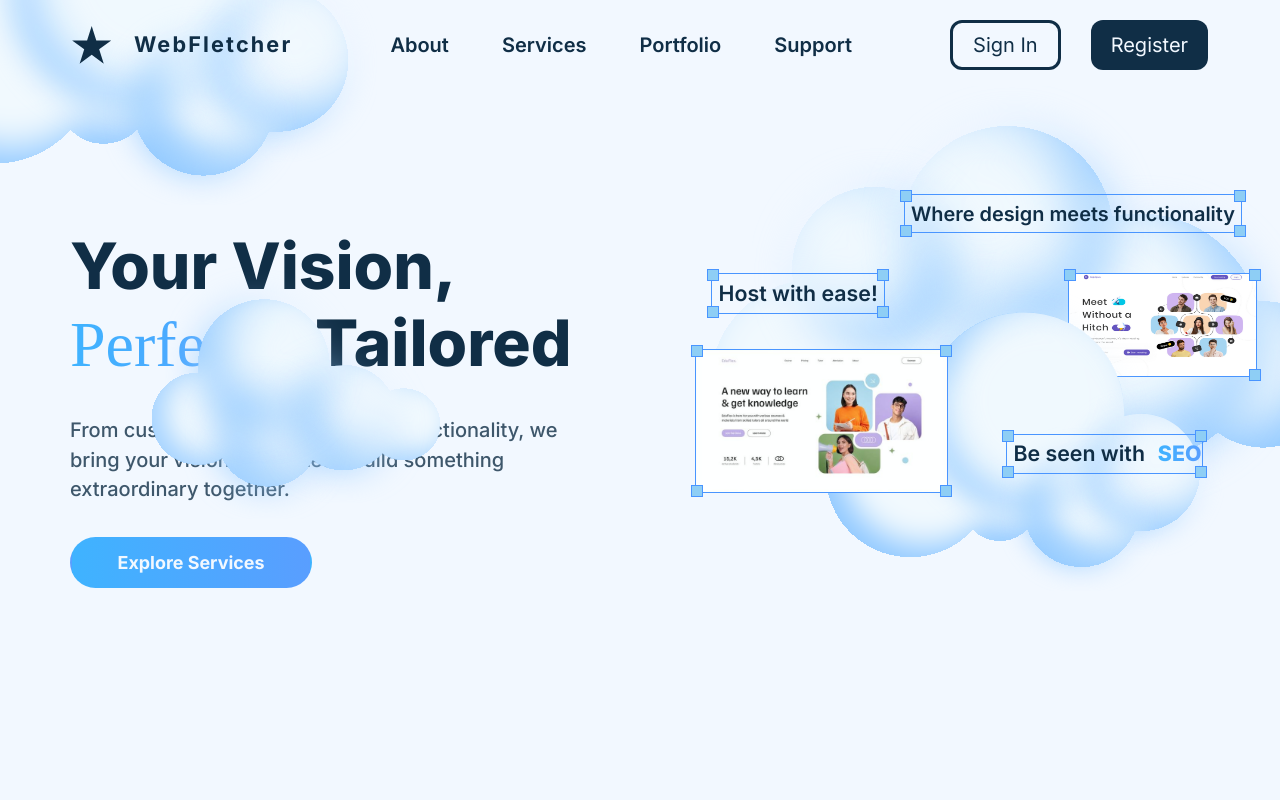
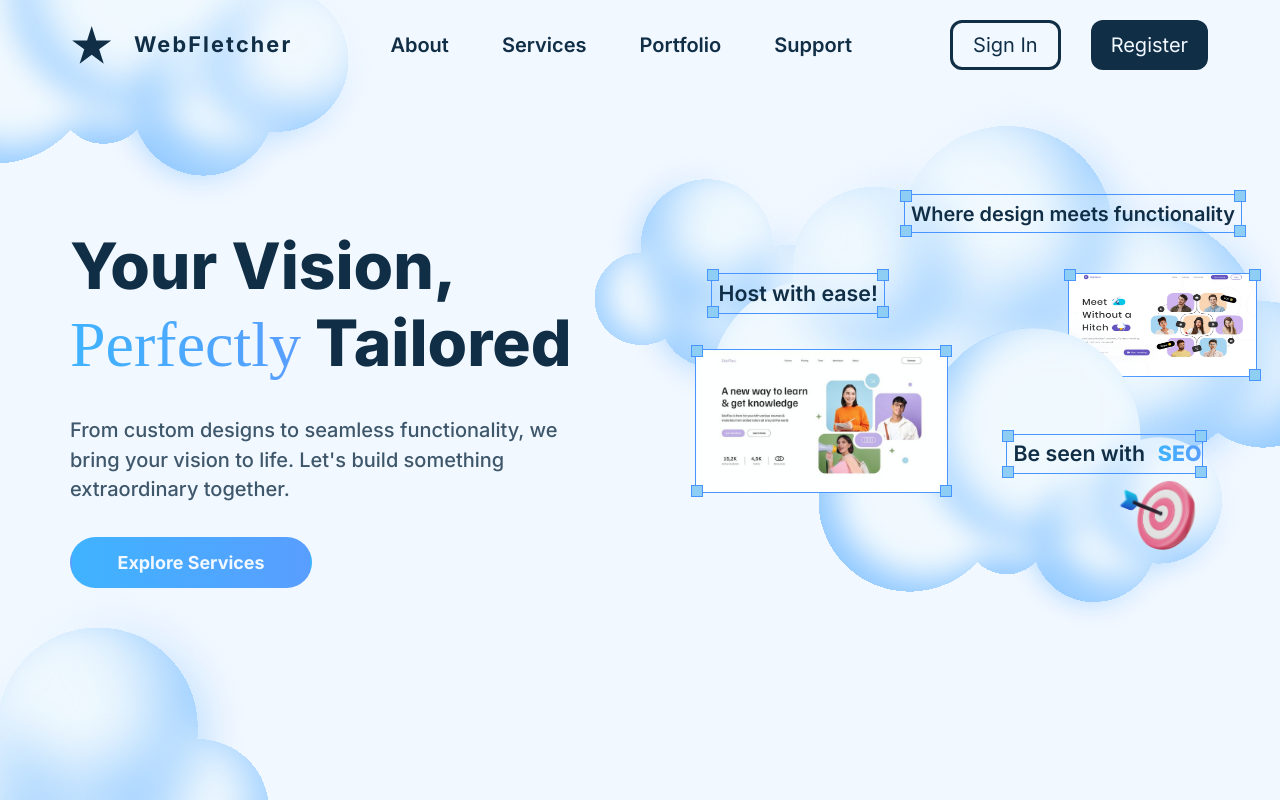
Before and after one commit to alidev9/webfletcher-site, a React (Create React App) app: page /#/ in a window 1280 px wide. Shown: the top 800 px of the page. Built offline with nearby package versions, Linux system fonts and the light colour scheme; a web font is replaced by a local one.

Commit message:
Placed all elements of the hero-section appropriately

```diff
--- a/src/styles/homepage.css
+++ b/src/styles/homepage.css
@@ -810,6 +810,7 @@
 @media (1200px <= width) {
   .hero-section-container {
     display: flex;
+    height: 55.7291666667vw;
   }
   .hero-section-cta {
     width: 41.0416666667vw;
@@ -905,21 +906,32 @@
     top: 9.53125vw;
     left: 7.8125vw;
   }
+  .hero-section-info .target-graphic {
+    width: 6.7708333333vw;
+    height: 6.7708333333vw;
+    top: 19.1145833333vw;
+    right: 7.1875vw;
+  }
   .hero-section-cloud-3 {
     width: 48.8020833333vw;
     top: -10.9895833333vw;
     left: 9vw;
   }
   .hero-section-cloud-1 {
-    width: 31.1vw;
-    top: 4.8vw;
-    left: 18vw;
+    width: 33.5vw;
+    top: 5.9vw;
+    left: 17.5vw;
   }
   .hero-section-cloud-2-1 {
     width: 22.5vw;
+    top: -6.2vw;
+    right: 32.1354166667vw;
   }
   .hero-section-cloud-2 {
     width: 34.3229166667vw;
+    top: 27.4479166667vw;
+    left: revert;
+    right: 80.1963541667vw;
   }
   .extra-space {
     display: none;
--- a/src/styles/sass/homepage.scss
+++ b/src/styles/sass/homepage.scss
@@ -851,6 +851,7 @@
 @media(1200px <= width){
     .hero-section-container{
         display: flex;
+        height: getVwDesktop(926 + 72 + 72);
     }
     .hero-section-cta{
         width: getVwDesktop(788);
@@ -946,21 +947,32 @@
         top: getVwDesktop(335 - 152);
         left: getVwDesktop(150);
     }
+    .hero-section-info .target-graphic{
+        width: getVwDesktop(130);
+        height: getVwDesktop(130);
+        top: getVwDesktop(519 - 152);
+        right: getVwDesktop(138);
+    }
     .hero-section-cloud-3{
         width: getVwDesktop(937);
         top: getVwDesktop(-211);
         left: 9vw;
     }
     .hero-section-cloud-1{
-        width: 31.1vw;
-        top: 4.8vw;
-        left: 18vw;
+        width: 33.5vw;
+        top: 5.9vw;
+        left: 17.5vw;
     }
     .hero-section-cloud-2-1{
         width: getVwDesktop(432);
+        top: -6.2vw;
+        right: getVwDesktop(617);
     }
     .hero-section-cloud-2{
         width: getVwDesktop(659);
+        top: getVwDesktop(499 + 28);
+        left: revert;
+        right: getVwDesktop(1539.77);
     }
     .extra-space{
         display: none;
```
Also changed, not shown: 1 other file (tests, documents, lock files or other folders).
